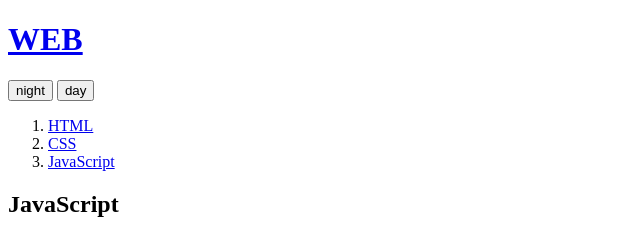
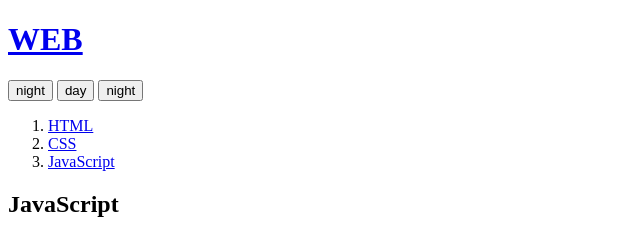
Before and after one commit to lunen/web1_html_internet, a plain HTML site: page js1.html in a window 1280 px wide. Shown: the top 235 px of the page, 0-640 px from the left. Drawn offline with Linux system fonts and the light colour scheme.

Commit message:
add_alter_night_day

```diff
--- a/js1.html
+++ b/js1.html
@@ -8,11 +8,25 @@
   <h1><a href="index.html">WEB</a></h1>
   <input type="button" value="night" onclick="
     document.querySelector('body').style.backgroundColor = 'black';
-    document.querySelector('body').style.color = 'white';
-  ">
+    document.querySelector('body').style.color = 'white';">
   <input type="button" value="day" onclick="
     document.querySelector('body').style.backgroundColor = 'white';
     document.querySelector('body').style.color = 'black';">
+
+<!-- document.querySelector() 쓸때 작은 따옴표('') 꼭 쓰기
+      id 쓸때든 아니든 쓰는것 잊지 말자 계속 안돼서 해맸네ㅠㅠ
+      그리고 value=day가 아니라 value='day'이다. -->
+
+   <input id="night_day" type="button" value="night" onclick="
+    if(document.querySelector('#night_day').value ==='night'){
+      document.querySelector('body').style.backgroundColor ='black';
+      document.querySelector('body').style.color ='white';
+      document.querySelector('#night_day').value = 'day';
+    } else{
+      document.querySelector('body').style.backgroundColor ='white';
+      document.querySelector('body').style.color ='black';
+      document.querySelector('#night_day').value = 'night';
+    }">
   <div id="grid">
   <ol>
     <li><a href="1.html">HTML</a></li>
```
